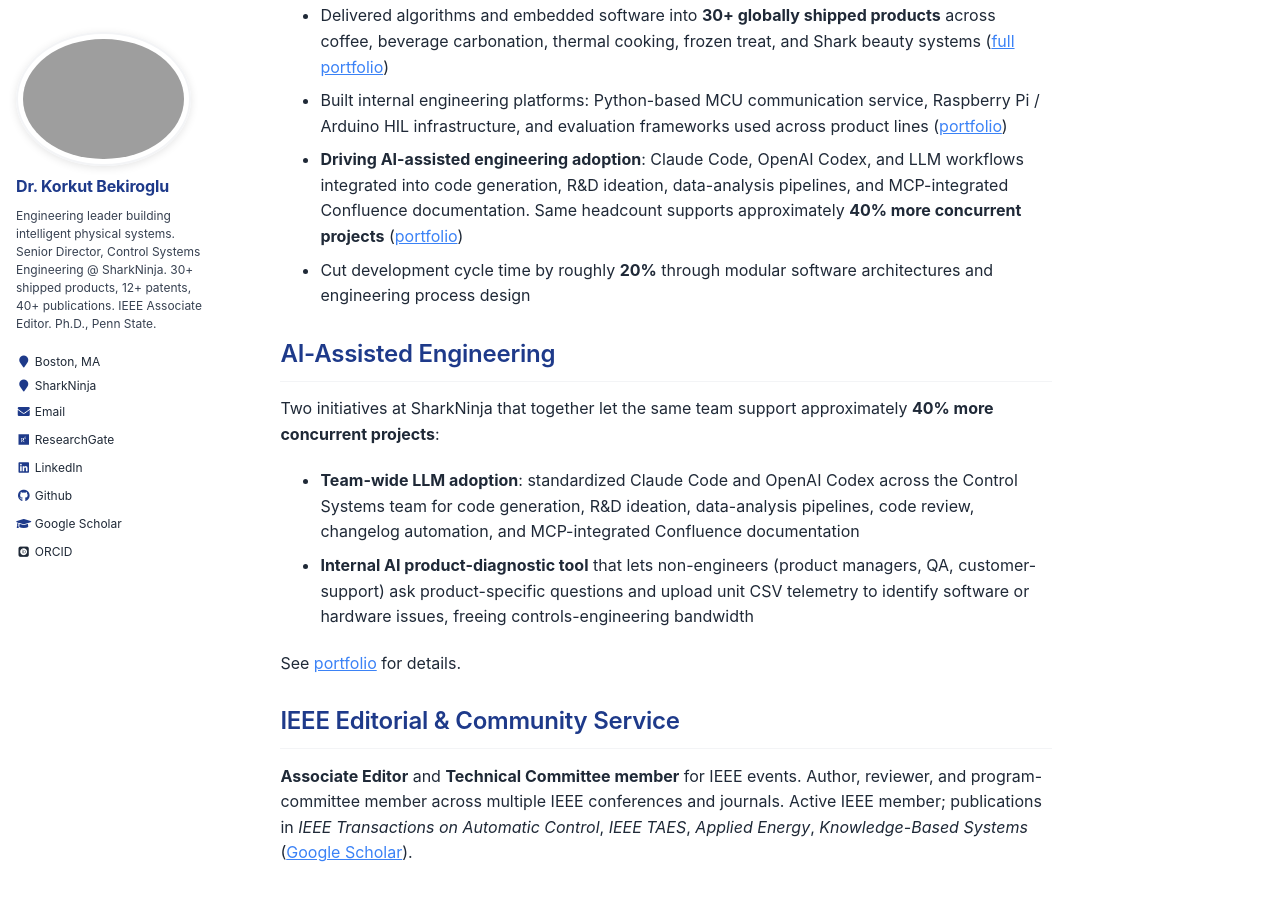
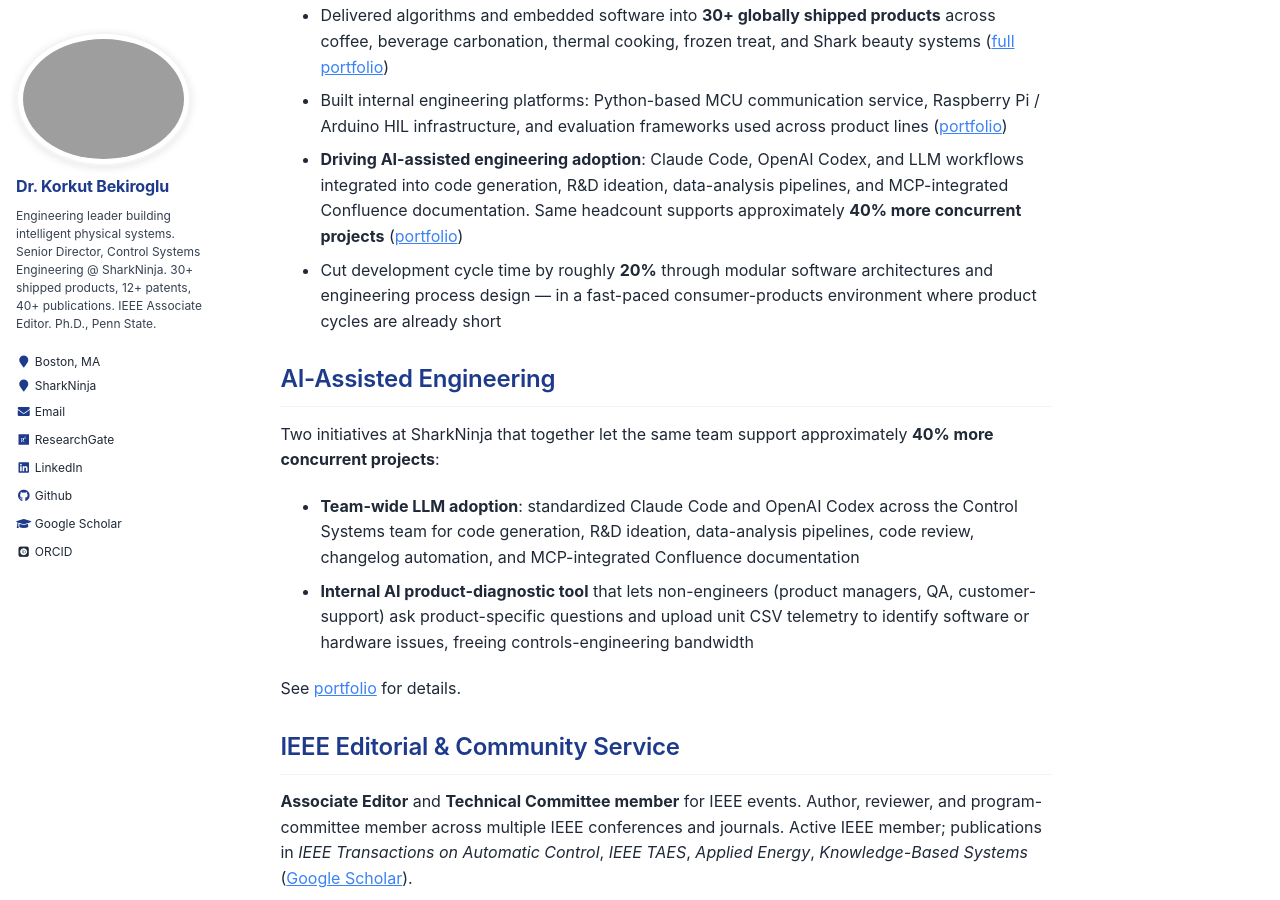
Before and after one commit to kbekiroglu/kbekiroglu.github.io, a Jekyll site: the page built from _pages/about.md, in a window 1280 px wide and 900 px high, scrolled down 448 px. Built offline with Jekyll 4.4.1, drawn with Linux system fonts in a browser that asks for light colours; some web fonts are replaced.

Commit message:
Add fast-paced consumer-products context to 20% cycle-time claim
Softens what could read as thin without context — 20% cycle-time reduction is more meaningful when the reader knows this is a fast-cycle consumer-products company.

```diff
--- a/_pages/about.md
+++ b/_pages/about.md
@@ -16,7 +16,7 @@ redirect_from:
 - Delivered algorithms and embedded software into **30+ globally shipped products** across coffee, beverage carbonation, thermal cooking, frozen treat, and Shark beauty systems ([full portfolio](/portfolio/portfolio-0/))
 - Built internal engineering platforms: Python-based MCU communication service, Raspberry Pi / Arduino HIL infrastructure, and evaluation frameworks used across product lines ([portfolio](/portfolio/portfolio-5/))
 - **Driving AI-assisted engineering adoption**: Claude Code, OpenAI Codex, and LLM workflows integrated into code generation, R&D ideation, data-analysis pipelines, and MCP-integrated Confluence documentation. Same headcount supports approximately **40% more concurrent projects** ([portfolio](/portfolio/portfolio-1/))
-- Cut development cycle time by roughly **20%** through modular software architectures and engineering process design
+- Cut development cycle time by roughly **20%** through modular software architectures and engineering process design — in a fast-paced consumer-products environment where product cycles are already short
 
 ## AI-Assisted Engineering
 
```
Also changed, not shown: _pages/cv.md (+1 -1 lines).
